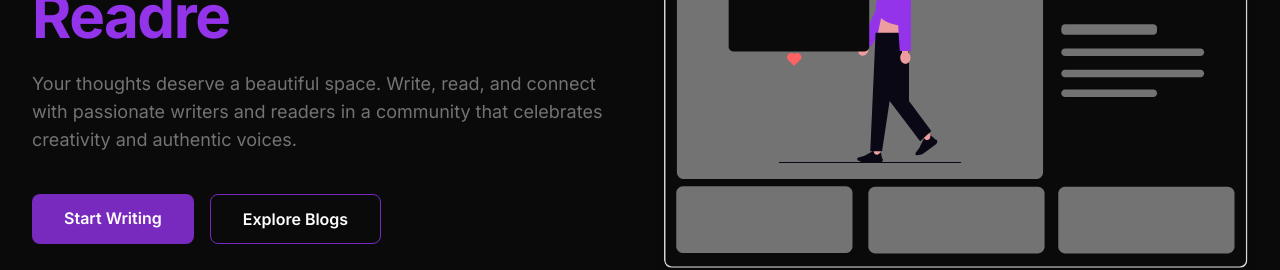
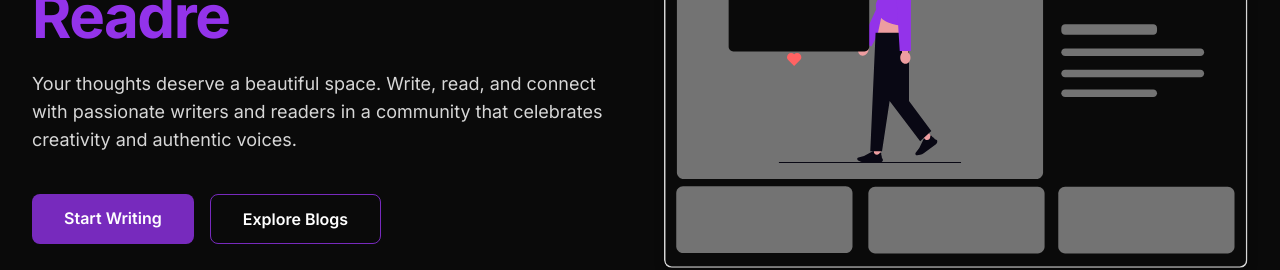
Before and after one commit to drimescodes/readre, a Next.js app: page / in a window 1280 px wide. Shown: the part 227-497 px from the top of the page. Built offline with nearby package versions, Linux system fonts and the light colour scheme; no server answers.

Commit message:
fix: fixed login button shwowing in header even after sign in

```diff
--- a/app/page.tsx
+++ b/app/page.tsx
@@ -22,7 +22,7 @@ const page = () => {
                   Readre
                 </span>
               </h1>
-              <p className="mt-6 text-lg text-readreblack-6 max-w-3xl">
+              <p className="mt-6 text-lg text-[#D7D7D7] max-w-3xl">
                 Your thoughts deserve a beautiful space. Write, read, and connect
                 with passionate writers and readers in a community that celebrates
                 creativity and authentic voices.
--- a/components/Navbar.tsx
+++ b/components/Navbar.tsx
@@ -48,14 +48,15 @@ const Navbar = () => {
             >
               About
             </Link>
+{!isAuthenticated &&
 
-            <Link
+            (<Link
               href="/auth/register"
               className="text-sm  bg-readrepurple-5 bg-opacity-80 hover:bg-readrepurple-5 font-bold rounded-md py-1 px-4 transition-colors"
               prefetch={false}
             >
               Log In
-            </Link>
+            </Link>)}
           </div>
 
           {/* Write Button (visible on both mobile and desktop when authenticated) */}
```
